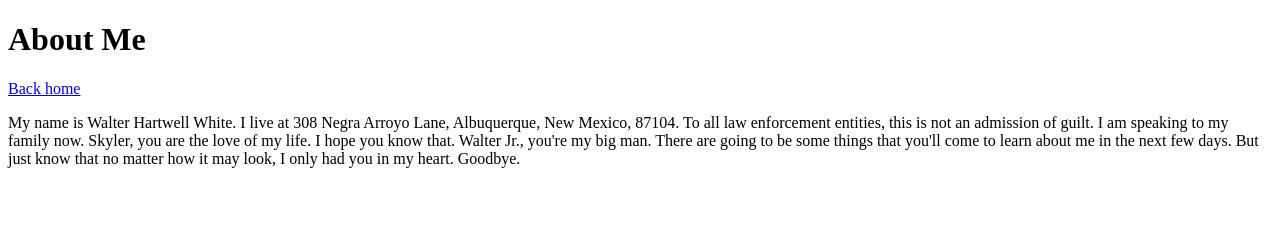
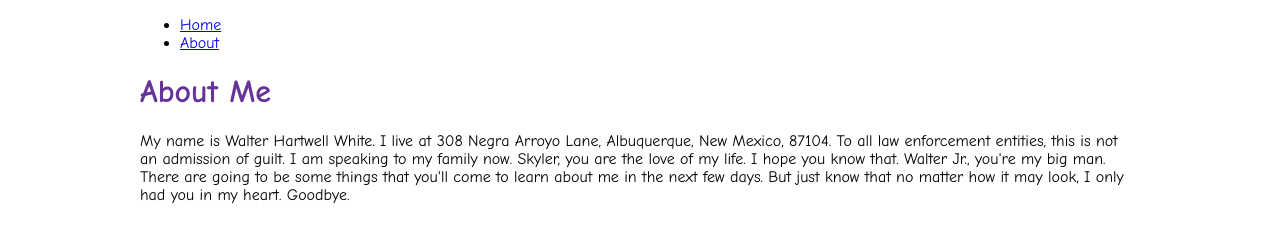
Before and after one commit to by1459/brian-yao-website, a Gatsby site: page /about in a window 1280 px wide. Built offline with nearby package versions, Linux system fonts and the light colour scheme; Gatsby itself is replaced by a stand-in of ours.

Commit message:
Added CSS styling to layout.

```diff
--- a/package.json
+++ b/package.json
@@ -17,6 +17,9 @@
   },
   "dependencies": {
     "gatsby": "^5.3.3",
+    "gatsby-plugin-image": "^3.3.2",
+    "gatsby-plugin-sharp": "^5.3.2",
+    "gatsby-source-filesystem": "^5.3.1",
     "react": "^18.2.0",
     "react-dom": "^18.2.0"
   },
--- /dev/null
+++ b/src/components/layout.module.css
@@ -0,0 +1,19 @@
+.container {
+    margin: auto;
+    max-width: 1000px;
+    font-family: "Comic Sans MS", serif;
+}
+.heading {
+    color: rebeccapurple;
+}
+.nav-links {
+    display: flex;
+    list-style: none;
+    padding-left: 0;
+}
+.nav-link-item {
+    padding-right: 2rem;
+}
+.nav-link-text {
+    color: black;
+}
--- /dev/null
+++ b/src/components/layout.tsx
@@ -0,0 +1,38 @@
+import * as React from 'react'
+import { Link } from 'gatsby'
+import {
+    container,
+    heading,
+    navLinks,
+    navLinkItem,
+    navLinkText
+} from './layout.module.css'
+
+interface customProps {
+    pageTitle: string;
+    children: JSX.Element|JSX.Element[];
+}
+
+const Layout = (props: customProps) => {
+    const { pageTitle, children } = props;
+    return (
+        <div className={ container }>
+            <nav>
+                <ul className={navLinks}>
+                    <li className={navLinkItem}>
+                        <Link to="/" className={navLinkText}>Home</Link>
+                    </li>
+                    <li className={navLinkItem}>
+                        <Link to="/about" className={navLinkText}>About</Link>
+                    </li>
+                </ul>
+            </nav>
+            <main>
+                <h1 className={heading}>{pageTitle}</h1>
+                {children}
+            </main>
+        </div>
+    )
+}
+
+export default Layout
--- a/src/pages/about.tsx
+++ b/src/pages/about.tsx
@@ -1,20 +1,18 @@
 // Step 1: Import React
 import * as React from 'react'
-import {Link} from "gatsby";
+import Layout from "../components/layout";
 
 // Step 2: Define your component
 const AboutPage = () => {
     return (
-        <main>
-            <h1>About Me</h1>
-            <Link to="/">Back home</Link>
-            <p>My name is Walter Hartwell White. I live at 308 Negra Arroyo Lane, Albuquerque, New Mexico, 87104.
-                To all law enforcement entities, this is not an admission of guilt. I am speaking to my family now.
-                Skyler, you are the love of my life. I hope you know that. Walter Jr., you're my big man. There are
-                going to be some things that you'll come to learn about me in the next few days. But just know that no
-                matter how it may look, I only had you in my heart. Goodbye.
+        <Layout pageTitle={"About Me"}>
+            <p>My name is Walter Hartwell White. I live at 308 Negra Arroyo Lane,
+                Albuquerque, New Mexico, 87104. To all law enforcement entities, this is not an admission of guilt. I am
+                speaking to my family now. Skyler, you are the love of my life. I hope you know that. Walter Jr., you're
+                my big man. There are going to be some things that you'll come to learn about me in the next few days. But
+                just know that no matter how it may look, I only had you in my heart. Goodbye.
             </p>
-        </main>
+        </Layout>
     )
 }
 
```
Also changed, not shown: src/pages/index.tsx (+2 -6 lines), src/pages/layout.tsx (deleted, +0 -27 lines), 1 other file.
